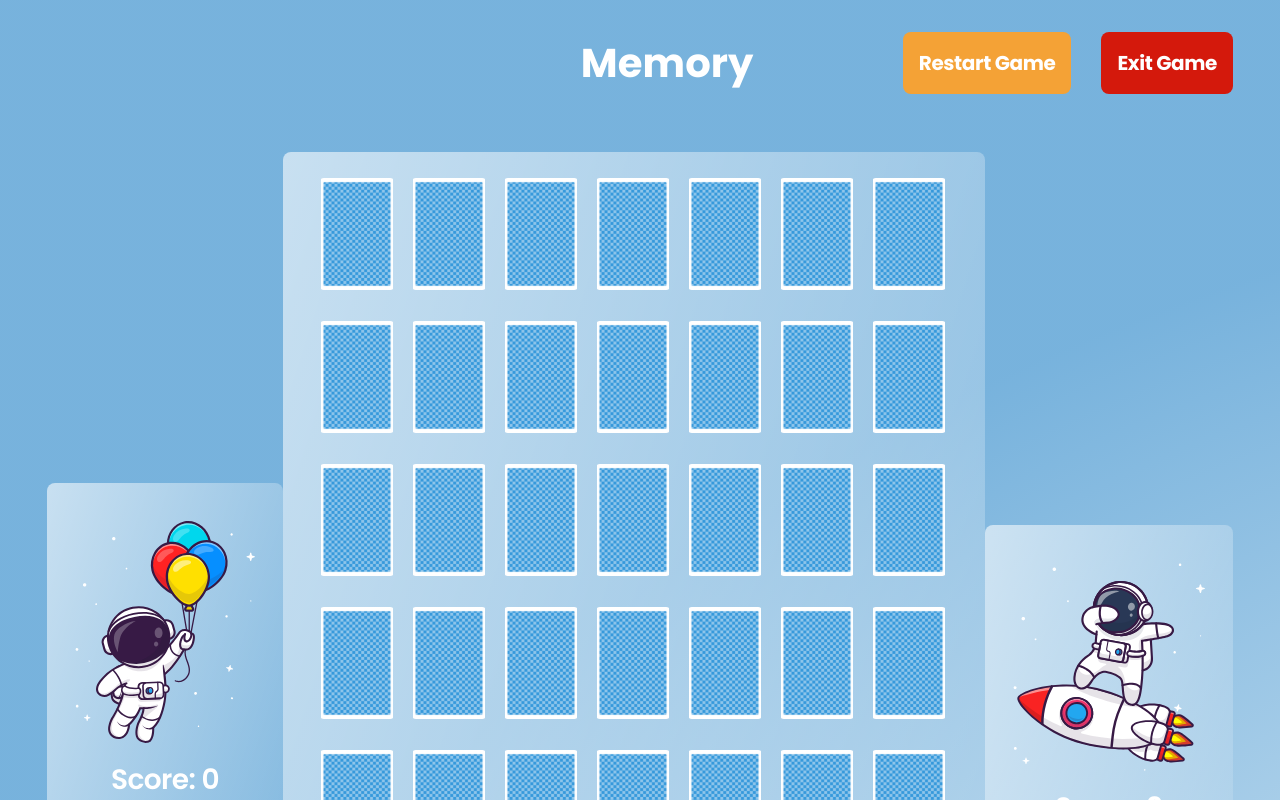
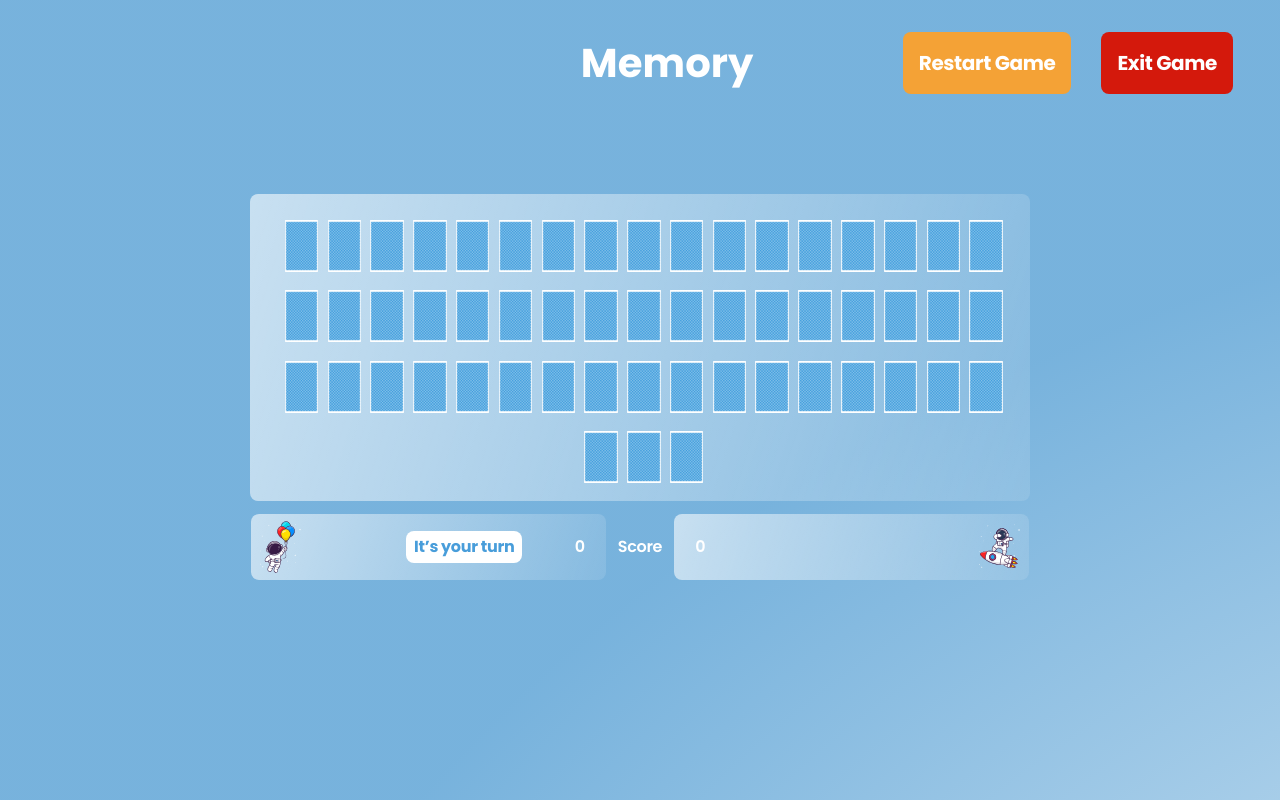
Before and after one commit to naeem2000/memory-game-web, a Next.js app: page /game in a window 1280 px wide. Shown: the top 800 px of the page. Built offline with nearby package versions, Linux system fonts and the light colour scheme.

Commit message:
finished UI

```diff
--- a/next.config.mjs
+++ b/next.config.mjs
@@ -1,6 +1,9 @@
 /** @type {import('next').NextConfig} */
 const nextConfig = {
 	output: 'export',
+	images: {
+		unoptimized: true,
+	},
 };
 
 export default nextConfig;
--- a/src/app/Components/Header.tsx
+++ b/src/app/Components/Header.tsx
@@ -1,8 +1,14 @@
-import { usePathname } from 'next/navigation';
+import { usePathname, useRouter } from 'next/navigation';
 import React from 'react';
 
 export default function Header() {
 	const path = usePathname();
+	const router = useRouter();
+
+	const exit = () => {
+		router.push('/');
+		localStorage.clear();
+	};
 
 	return (
 		<header>
@@ -12,7 +18,7 @@ export default function Header() {
 					{path === '/game' && (
 						<button>Restart Game</button> // Call reset function when button is clicked
 					)}
-					<button>Exit Game</button>
+					<button onClick={exit}>Exit Game</button>
 				</div>
 			</div>
 		</header>
--- a/src/app/game/game.scss
+++ b/src/app/game/game.scss
@@ -81,9 +81,13 @@
     .rotate-notify {
         display: none;
     }
+
+    .mobile-cards {
+        display: none;
+    }
 }
 
-@media screen and (max-width: 820px) {
+@media screen and (orientation: portrait) and (max-width: 1024px) {
     .game {
         .game-body {
             display: none;
@@ -91,14 +95,144 @@
 
         .rotate-notify {
             display: block;
+            width: 100%;
+            height: 100%;
+            margin-top: 50px;
+            text-align: center;
+
+            p {
+                font-size: 32px;
+                font-weight: 700;
+                line-height: 32px;
+                letter-spacing: -0.02em;
+                color: var(--white);
+            }
+
+            img {
+                margin-top: 50px;
+                max-width: 92px;
+                width: 100%;
+                height: auto;
+            }
         }
     }
 }
 
-@media screen and (orientation: landscape) and (max-width: 1000px) {
+@media screen and (orientation: landscape) and (max-width: 1400px) {
     .game {
         .game-body {
-            display: block;
+            display: flex;
+            align-items: center;
+            justify-content: center;
+
+            .board {
+                margin-top: 100px;
+                max-width: 780px;
+
+                img {
+                    margin-right: 9.3px;
+                    margin-bottom: 11.16px;
+                    width: 33.49px;
+                    height: 52.1px;
+                }
+            }
+
+            .card-section {
+                display: none;
+            }
+
+            .rotate-notify {
+                display: none;
+            }
+        }
+
+        .mobile-cards {
+            display: flex;
+            align-items: center;
+            justify-content: center;
+            margin-top: 13px;
+
+            .player-card {
+                display: flex;
+                align-items: center;
+                justify-content: space-between;
+                background: var(--mobile-bg);
+                max-width: 355px;
+                width: 100%;
+                padding: 7px 9px;
+                border-radius: 8px;
+
+                img {
+                    max-width: 41.6px;
+                    width: 100%;
+                    height: 52px;
+                }
+
+                div {
+                    font-size: 16px;
+                    font-weight: 700;
+                    line-height: 24px;
+                    letter-spacing: -0.02em;
+                    color: var(--blue);
+                    background: var(--white);
+                    padding: 4px 8px;
+                    border-radius: 8px;
+                }
+
+                span {
+                    width: 111px;
+                }
+
+                p {
+                    font-size: 16px;
+                    font-weight: 800;
+                    line-height: 24px;
+                    letter-spacing: -0.02em;
+                    color: var(--white);
+
+                    &:last-child {
+                        font-size: 16px;
+                        font-weight: 600;
+                        line-height: 24px;
+                        letter-spacing: -0.02em;
+                        color: var(--white);
+                    }
+                }
+
+                &:last-child {
+                    flex-direction: row-reverse;
+                }
+            }
+
+            p {
+                font-size: 16px;
+                font-weight: 600;
+                line-height: 24px;
+                letter-spacing: -0.02em;
+                margin: 0px 12px;
+                color: var(--white);
+            }
         }
     }
 }
+
+@media screen and (orientation: landscape) and (max-width: 915px) {
+    .game {
+        .game-body {
+            .board {
+                margin-top: 20px;
+            }
+
+
+        }
+
+
+    }
+
+    .mobile-cards {
+        .player-card {
+            max-width: unset;
+            width: 100%;
+        }
+    }
+}
--- a/src/app/game/page.tsx
+++ b/src/app/game/page.tsx
@@ -1,11 +1,12 @@
 'use client';
 
 import facedDown from '../assets/cards/Card_Back.svg';
-import React, { useEffect, useState } from 'react';
-import { CurrentPlayers } from '@/modules/modules';
 import player1Img from '../assets/player-1-img.svg';
 import player2Img from '../assets/player-2-img.svg';
+import { CurrentPlayers } from '@/modules/modules';
+import React, { useEffect, useState } from 'react';
 import Header from '../Components/Header';
+import rotate from '../assets/rotate.png';
 import { cards } from '../data';
 import Image from 'next/image';
 import './game.scss';
@@ -19,7 +20,7 @@ export default function Page() {
 	const [player2Score, setPlayer2Score] = useState(0);
 	const [currentPlayer, setCurrentPlayer] = useState(1);
 
-	//function to reset everything once the page mounts
+	//function to reset deck once the page mounts
 	const shuffleDeck = () => {
 		const shuffledDeck = [...board].sort(() => Math.random() - 0.5);
 		setBoard(shuffledDeck);
@@ -119,8 +120,33 @@ export default function Page() {
 					{currentPlayer === 2 ? <p>It’s your turn</p> : <span>&nbsp;</span>}
 				</div>
 			</div>
+
+			<div className='mobile-cards'>
+				<div className='player-card'>
+					<Image src={player1Img} alt='player 1' />
+					<p>{players?.player1} </p>
+					{currentPlayer === 1 ? (
+						<div>It’s your turn</div>
+					) : (
+						<span>&nbsp;</span>
+					)}
+					<p>{player1Score}</p>
+				</div>
+				<p>Score</p>
+				<div className='player-card'>
+					<Image src={player2Img} alt='player 2' />
+					<p>{players?.player2}</p>
+					{currentPlayer === 2 ? (
+						<div>It’s your turn</div>
+					) : (
+						<span>&nbsp;</span>
+					)}
+					<p>{player2Score}</p>
+				</div>
+			</div>
 			<div className='rotate-notify'>
-				<p>Please rotate your screen</p>
+				<p>Please rotate your device</p>
+				<Image src={rotate} alt='rotate' />
 			</div>
 		</section>
 	);
--- a/src/app/globals.scss
+++ b/src/app/globals.scss
@@ -10,6 +10,7 @@
     --mobile-bg: linear-gradient(107.62deg, rgba(255, 255, 255, 0.6) -0.7%, rgba(255, 255, 255, 0.1) 102.18%);
     --mobile-blue: #A7DAFF;
     --dark-blue: #164464;
+    --blue: #489DDA;
     --gradient-yellow: linear-gradient(92.15deg, #FFD975 35.31%, #FFFFFF 135.61%);
     --gradient-blue: radial-gradient(157.07% 157.07% at 171.6% 173.4%, rgba(255, 255, 255, 0.7) 0%, rgba(62, 146, 206, 0.7) 100%);
 }
@@ -150,3 +151,20 @@ header {
         }
     }
 }
+
+@media screen and (orientation: landscape) and (max-width: 1000px) {
+    body {
+        height: 100%;
+    }
+
+    header div {
+        width: 51vw;
+    }
+}
+
+
+@media screen and (orientation: landscape) and (max-width: 750px) {
+    header div {
+        width: 56vw;
+    }
+}
```
Also changed, not shown: src/app/assets/rotate.png (added).
